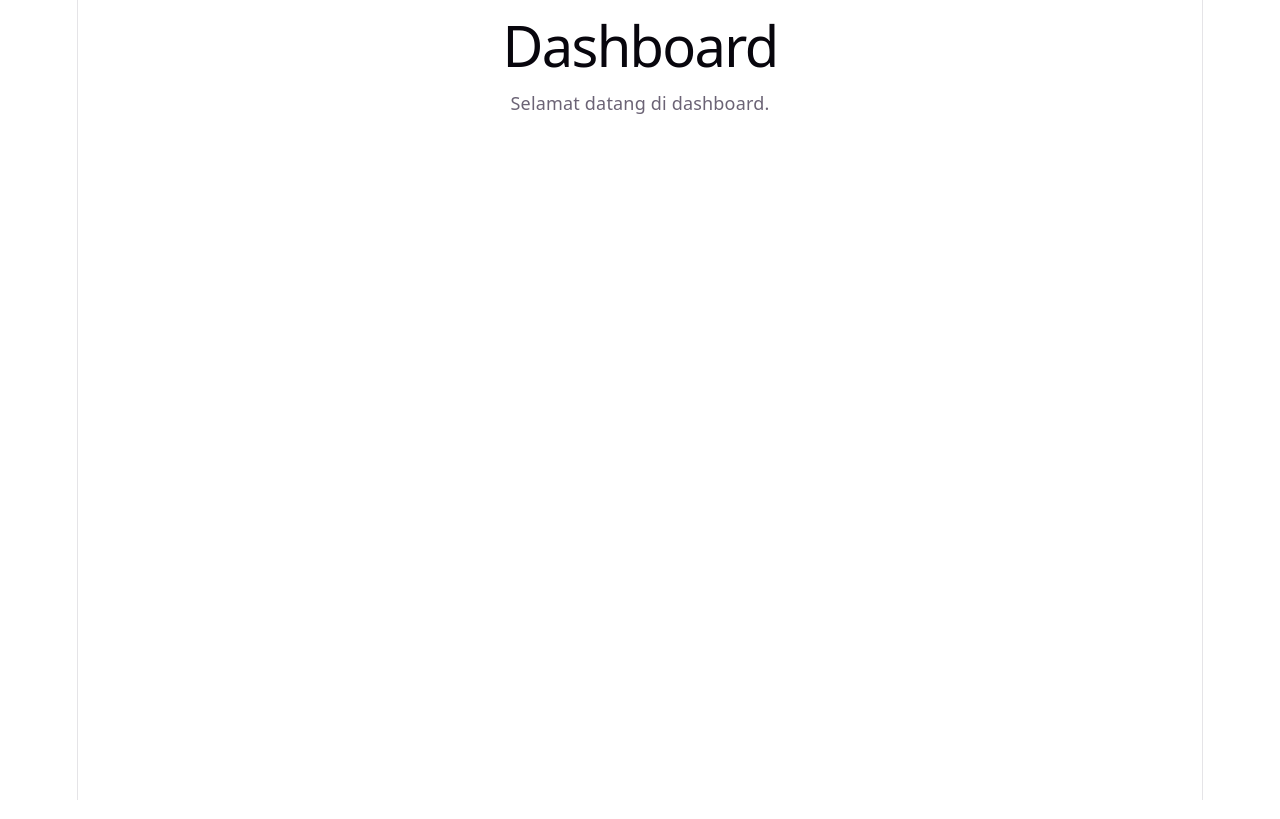
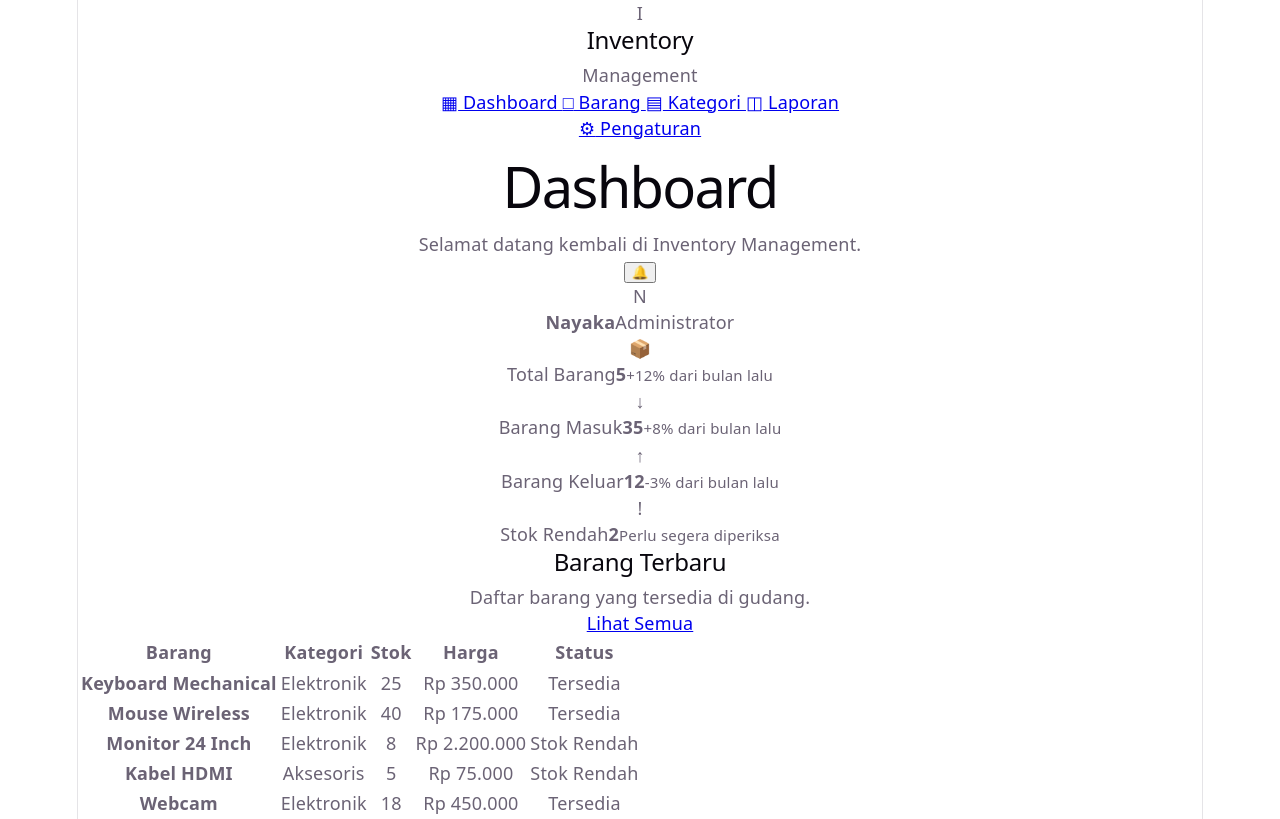
Before and after one commit to novanova212/vue.js-project, a Vue app: page /dashboard in a window 1280 px wide. Built offline with nearby package versions, Linux system fonts and the light colour scheme.

Commit message:
dashboard view

```diff
--- a/src/views/Dashboard.vue
+++ b/src/views/Dashboard.vue
@@ -1,5 +1,104 @@
 <template>
-  <h1>Dashboard</h1>
-  <p>Selamat datang di dashboard.</p>
+  <div class="layout">
+    <Sidebar />
+
+    <main class="main-content">
+      <Header title="Dashboard" />
+
+      <section class="dashboard-content">
+
+        <div class="stats-grid">
+
+          <StatCard
+            title="Total Barang"
+            :value="totalBarang"
+            description="+12% dari bulan lalu"
+            icon="📦"
+          />
+
+          <StatCard
+            title="Barang Masuk"
+            :value="barangMasuk"
+            description="+8% dari bulan lalu"
+            icon="↓"
+          />
+
+          <StatCard
+            title="Barang Keluar"
+            :value="barangKeluar"
+            description="-3% dari bulan lalu"
+            icon="↑"
+          />
+
+          <StatCard
+            title="Stok Rendah"
+            :value="stokRendah"
+            description="Perlu segera diperiksa"
+            icon="!"
+          />
+
+        </div>
+
+        <ProductTable :products="products" />
+
+      </section>
+    </main>
+  </div>
 </template>
-k
+
+<script setup>
+import Sidebar from "../components/Sidebar.vue";
+import Header from "../components/Header.vue";
+import StatCard from "../components/StatCard.vue";
+import ProductTable from "../components/ProductTable.vue";
+
+import { ref, computed } from "vue";
+
+const products = ref([
+  {
+    id: 1,
+    nama: "Keyboard Mechanical",
+    kategori: "Elektronik",
+    stok: 25,
+    harga: 350000,
+  },
+  {
+    id: 2,
+    nama: "Mouse Wireless",
+    kategori: "Elektronik",
+    stok: 40,
+    harga: 175000,
+  },
+  {
+    id: 3,
+    nama: "Monitor 24 Inch",
+    kategori: "Elektronik",
+    stok: 8,
+    harga: 2200000,
+  },
+  {
+    id: 4,
+    nama: "Kabel HDMI",
+    kategori: "Aksesoris",
+    stok: 5,
+    harga: 75000,
+  },
+  {
+    id: 5,
+    nama: "Webcam",
+    kategori: "Elektronik",
+    stok: 18,
+    harga: 450000,
+  },
+]);
+
+const totalBarang = computed(() => products.value.length);
+
+const stokRendah = computed(() => {
+  return products.value.filter(product => product.stok <= 10).length;
+});
+
+const barangMasuk = ref(35);
+
+const barangKeluar = ref(12);
+</script>
```
